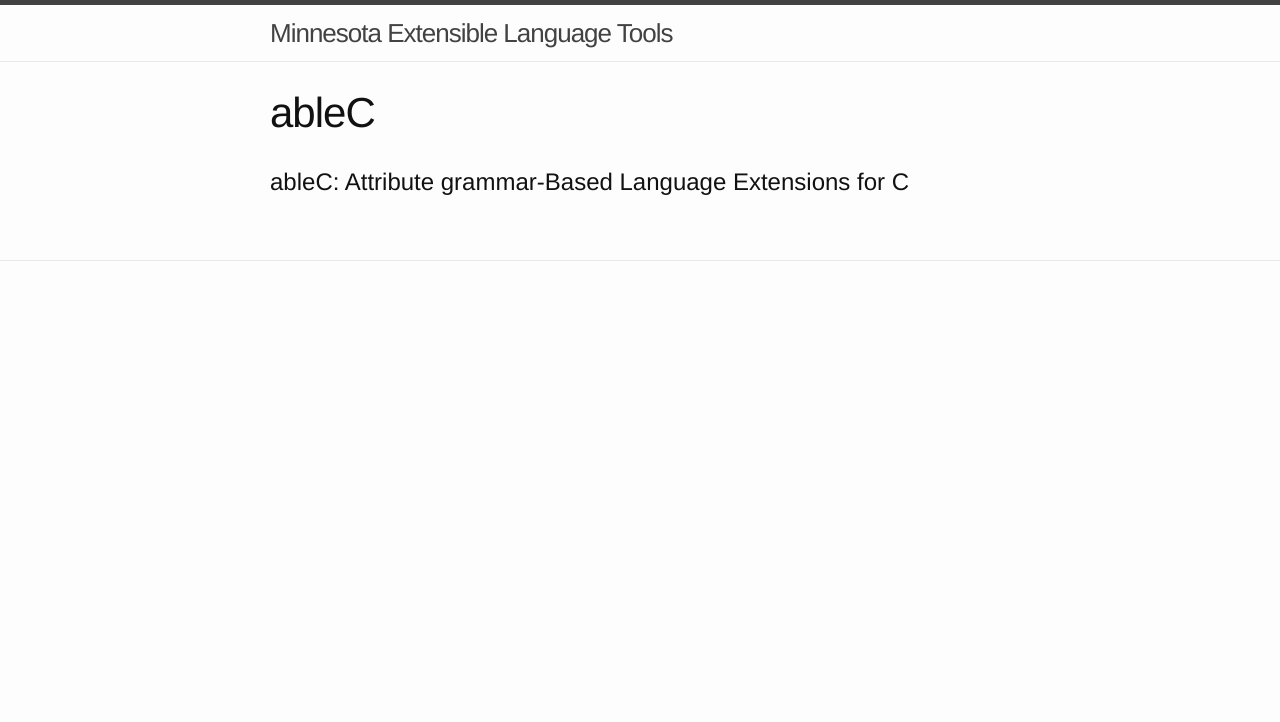
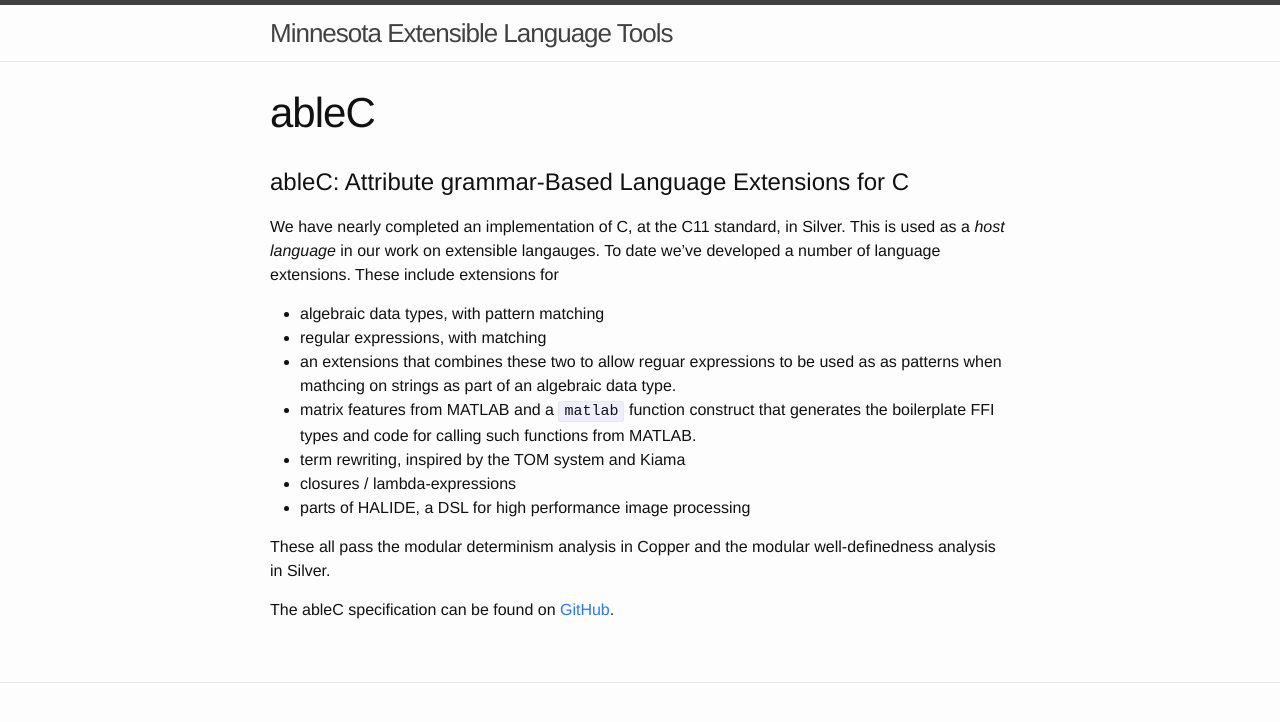
Before and after one commit to melt-umn/melt-website, a Jekyll site: the page built from ableC/index.md, in a window 1280 px wide. Shown: the top 722 px of the page. Built offline with Jekyll 4.4.1, drawn with Linux system fonts in a browser that asks for light colours.

```diff
--- a/ableC/index.md
+++ b/ableC/index.md
@@ -6,3 +6,26 @@
 ---
 
 # ableC: Attribute grammar-Based Language Extensions for C
+
+We have nearly completed an implementation of C, at the C11 standard,
+in Silver.  This is used as a *host language* in our work on
+extensible langauges.  To date we've developed a number of language
+extensions.  These include extensions for
+
++ algebraic data types, with pattern matching
++ regular expressions, with matching
++ an extensions that combines these two to allow reguar expressions to
+  be used as as patterns when mathcing on strings as part of an
+  algebraic data type.
++ matrix features from MATLAB and a `matlab` function construct that
+  generates the boilerplate FFI types and code for calling such
+  functions from MATLAB.
++ term rewriting, inspired by the TOM system and Kiama
++ closures / lambda-expressions
++ parts of HALIDE, a DSL for high performance image processing
+
+These all pass the modular determinism analysis in Copper and the
+modular well-definedness analysis in Silver.
+
+The ableC specification can be found  on
+[GitHub](https://github.com/melt-umn/ableC).
```
Also changed, not shown: pubs/index.md (added, +10 -0 lines).
